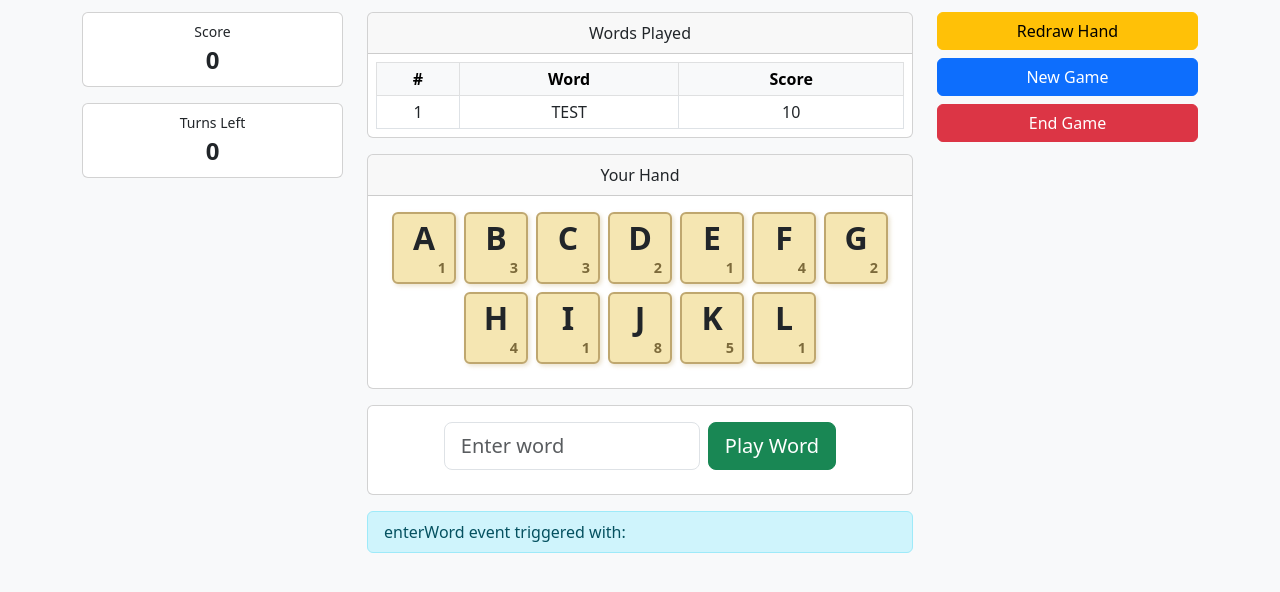
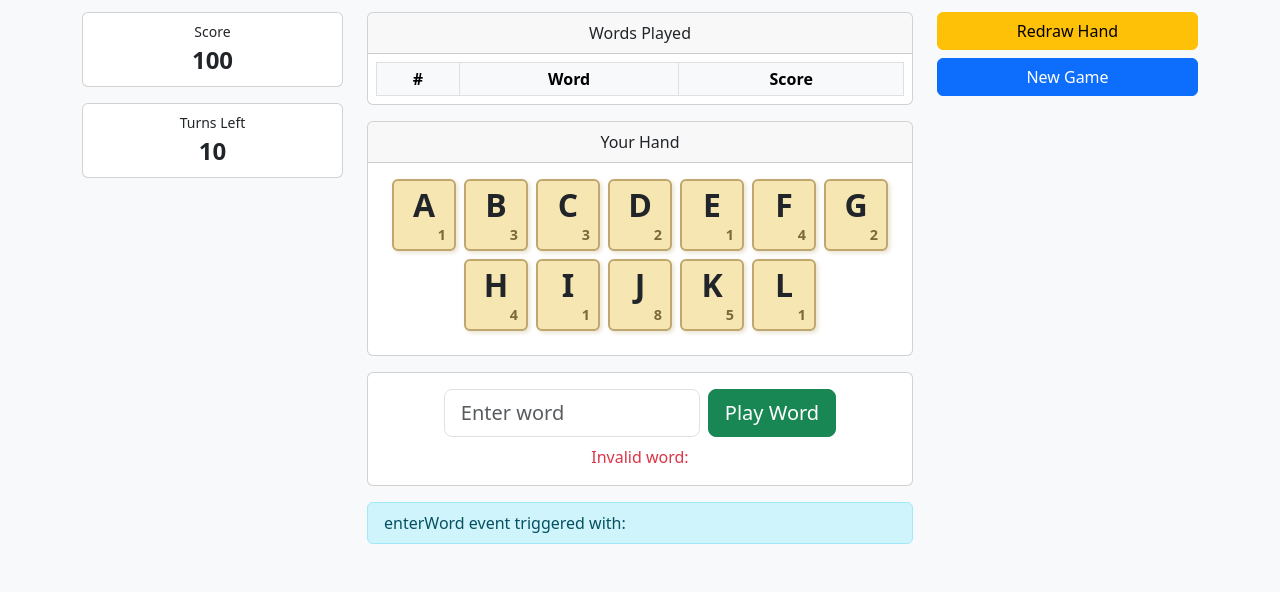
Before and after one commit to kunxin-chor/word-scorer, a plain HTML site: page index.html in a window 1280 px wide. Both pictures are taken after a click on the button "Play Word". Shown: the part 66-658 px from the top of the page. Drawn offline with nearby package versions, Linux system fonts and the light colour scheme.

Commit message:
Word score start done

```diff
--- a/index.html
+++ b/index.html
@@ -68,7 +68,7 @@
             <div class="col-md-3 order-md-3 mb-3 d-flex flex-column align-items-center justify-content-start gap-2">
                 <button id="redraw-btn" class="btn btn-warning w-100">Redraw Hand</button>
 <button id="newgame-btn" class="btn btn-primary w-100">New Game</button>
-<button id="endgame-btn" class="btn btn-danger w-100">End Game</button>
+
             </div>
         </div>
     </div>
--- a/script.js
+++ b/script.js
@@ -12,10 +12,21 @@ let bag = createBag();
 let hand = []; // hand is a string of letters
 
 
-function enterWord(word) {
+async function enterWord(word) {
     showMessage(`enterWord event triggered with: ${word}`, 'info');
-    addLogEntry("TEST", 10); // the addLogEntry function allows you to add a row to the log table
-    // TODO: Validate word, update score, update hand
+    // check if the word is a valid
+    const valid = await checkWordValid(word);
+    if (!valid) {
+        showInvalidWord(word);
+        return;
+    } else {
+        // TODO: Calculate the correct score
+        addLogEntry(word, 10); // the addLogEntry function allows you to add a row to the log table
+
+        // TODO: perform other game logic if the word is valid
+    }
+
+
 }
 
 function redraw() {
@@ -36,6 +47,8 @@ function replenish() {
 
 function newGame() {
     showMessage('newGame event triggered', 'success');
+    updateScore(100);
+    updateTurnsLeft(10);
     // TODO: Initialize game state
     replenish(); // draw the initial hand
 }
--- a/views.js
+++ b/views.js
@@ -76,13 +76,13 @@ function updateTurnsLeft(turnsLeft) {
 }
 window.updateTurnsLeft = updateTurnsLeft;
 
+
 function updateHand(hand) {
 
     const SCRABBLE_TILE_SCORES = {
         A: 1, B: 3, C: 3, D: 2, E: 1, F: 4, G: 2, H: 4, I: 1, J: 8, K: 5, L: 1, M: 3,
         N: 1, O: 1, P: 3, Q: 10, R: 1, S: 1, T: 1, U: 1, V: 4, W: 4, X: 8, Y: 4, Z: 10
     };
-
 
     const handEl = document.getElementById('hand');
     if (!handEl) return;
```
